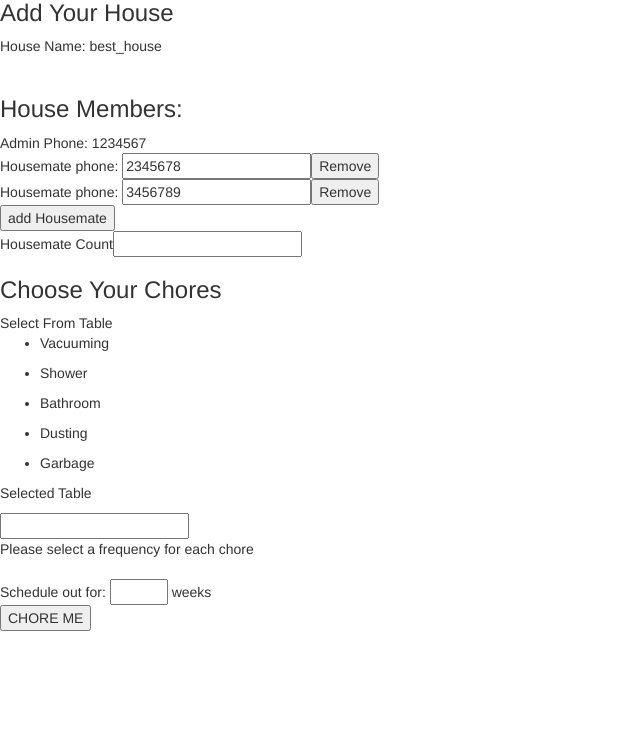
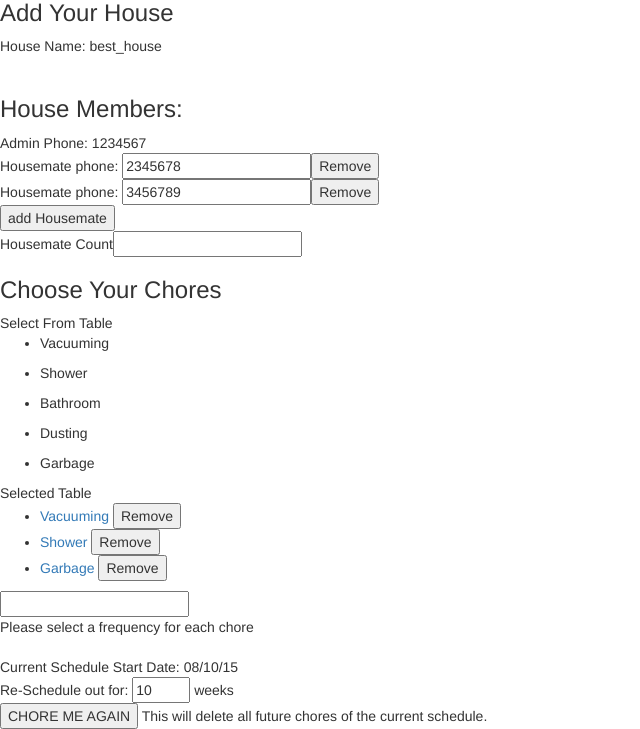
Before and after one commit to janet/choreme, a Flask app: page /create_house_pref in a window 1280 px wide. Shown: the part 140-869 px from the top of the page, without its empty margins (0-640 px from the left). Before the commit the page ends 771 px from the top, so only its background shows below. Run offline with Flask 2, Linux system fonts and the light colour scheme; a user stored in the database is signed in; data comes from the database, SQL or seed files in the repository; some libraries are stand-ins or nearby versions.

Commit message:
resyncing to github

```diff
--- a/server.py
+++ b/server.py
@@ -152,7 +152,7 @@ def create_house_pref():
                                                          admin_phone=admin_phone,
                                                          housemates_list=housemates_list,
                                                          housechores_list=housechores_list,
-                                                         house_start_date=house_start_date,
+                                                         house_start_date=datetime.datetime.strftime(house_start_date, "%m/%d/%y"),
                                                          house_num_weeks=house_num_weeks
                                                          )
 
--- a/static/js/create_house_pref.js
+++ b/static/js/create_house_pref.js
@@ -110,7 +110,7 @@ function selectChore(evt) {
 	$("#hidden_count_of_chores").val(hiddenChoreInput_count)
 }
 
-// event listener for when user clicks on select from chores table
+// event listener for when user clicks on chore-potentials
 $("#chore-potentials li").on('click', selectChore);
 
 function choreModal(evt) {
--- a/templates/create_house_pref.html
+++ b/templates/create_house_pref.html
@@ -44,7 +44,16 @@
 
 		Selected Table<br>
 			<ul id="chore-selected">
-				<!-- chores go here -->
+				{% if house_name %}
+					{% for house_chore in housechores_list %}
+						<li>
+							<a href: "#", data-target: '#myModal', data-toggle: 'modal', id: '{{ house_chore.chore.name }}'>
+								{{ house_chore.chore.name }}
+							</a><!--
+							 --><button name: "remove_chore_button">Remove</button>
+						</li>
+					{% endfor %}
+				{% endif %}
 			</ul>
 
 	<!-- div that is filled by clicks to the chore-potentials table with frequencies set by modal window -->
@@ -54,10 +63,20 @@
 	<br>Please select a frequency for each chore<br>
 
 	<br>
-		Schedule out for:
-		<input type="number" min="1" max="52" name="num_weeks" required>
-			weeks<br>
-		<input type="submit" value="CHORE ME">
+		{% if house_name %}
+			Current Schedule Start Date: {{ house_start_date }} <br>
+			Re-Schedule out for:
+			<input type="number" min="1" max="52" name="num_weeks" value="{{ house_num_weeks }}"required>
+				weeks<br>
+			<input type="submit" value="CHORE ME AGAIN">
+			This will delete all future chores of the current schedule.
+		{% else %}
+			Schedule out for:
+			<input type="number" min="1" max="52" name="num_weeks" value="{{ house_num_weeks }}"required>
+				weeks<br>
+			<input type="submit" value="CHORE ME">
+		{% endif %}
+
 </form>
 
 <!-- Modal -->
```
